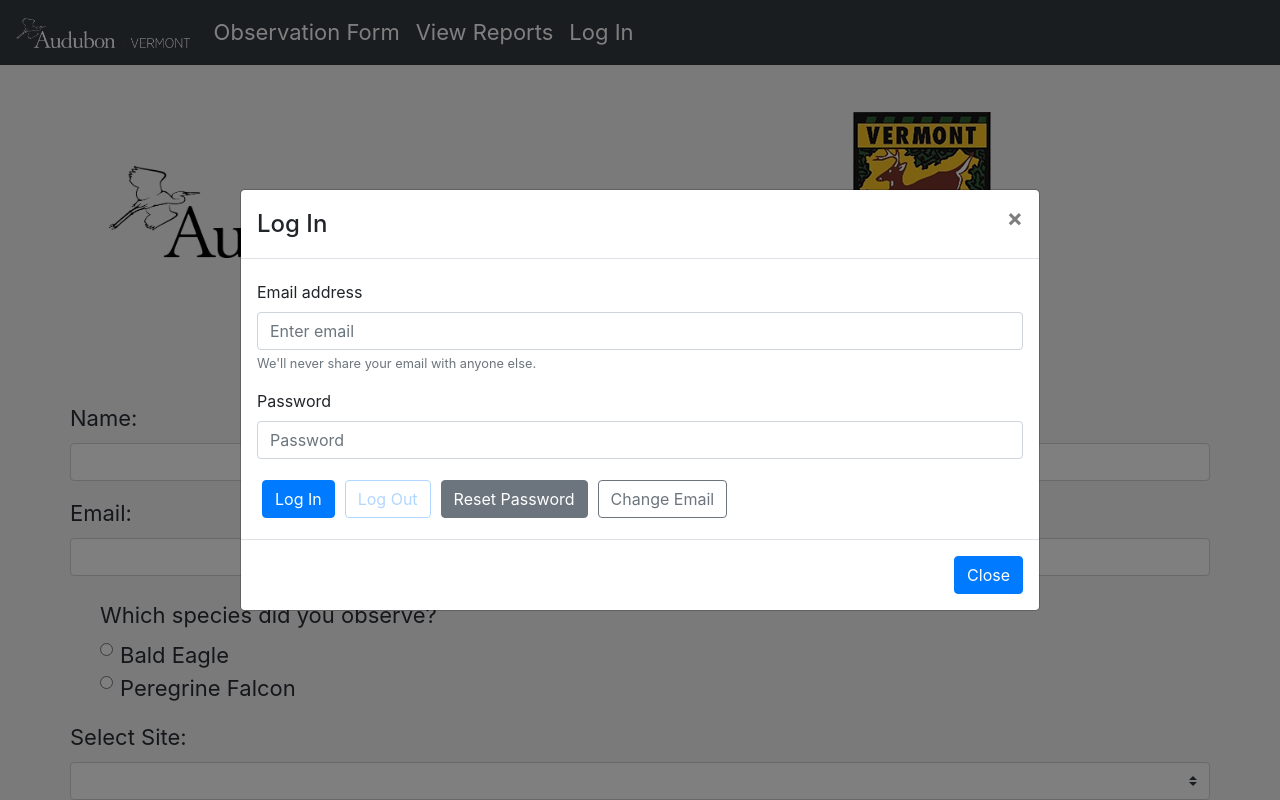
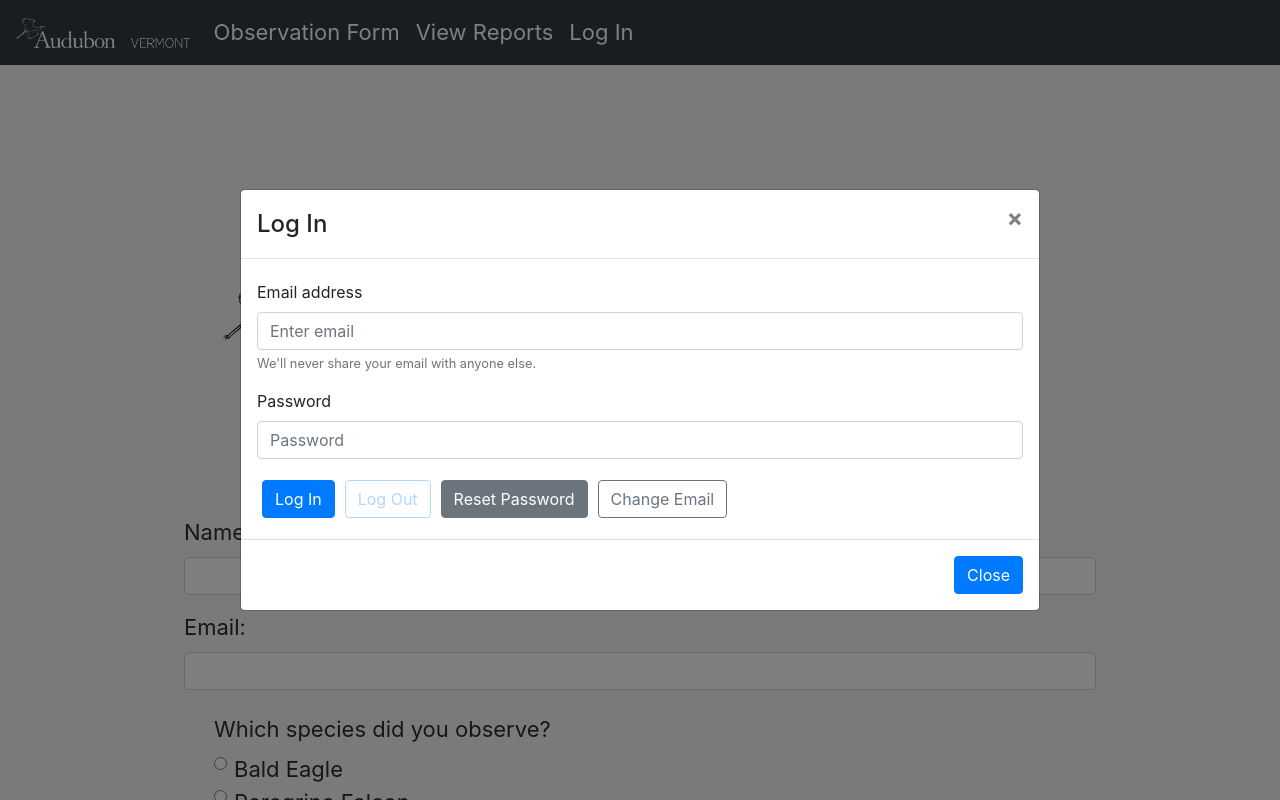
Before and after one commit to pphelps28/Peregrine_Project, a React (Create React App) app in the folder client/: page / in a window 1280 px wide. Shown: the top 800 px of the page. Built offline with nearby package versions, Linux system fonts and the light colour scheme; no server answers.

Commit message:
responsive nav, timepicker, totalTime, margin to form

```diff
--- a/client/package.json
+++ b/client/package.json
@@ -10,9 +10,11 @@
     "firebase": "^7.13.2",
     "react": "^16.13.1",
     "react-bootstrap": "^1.0.0",
+    "react-clock": "^2.4.0",
     "react-datepicker": "^2.14.1",
     "react-dom": "^16.13.1",
-    "react-scripts": "3.4.1"
+    "react-scripts": "3.4.1",
+    "react-time-picker": "^4.0.1"
   },
   "scripts": {
     "start": "react-scripts start",
--- a/client/src/App.css
+++ b/client/src/App.css
@@ -15,6 +15,11 @@
 	height: auto;
 	justify-content: center;
 	align-items: center;
+	margin: 10%;
+}
+
+.form {
+	padding-bottom: 50%;
 }
 
 #toggle-button {
--- a/client/src/App.js
+++ b/client/src/App.js
@@ -88,6 +88,33 @@ class App extends Component {
   temperatureChange = (event) => {
     this.setState({ temperature: event.target.value })
   }
+
+   totalTimeCalculator=(start, end)=>{
+    start = this.state.timeStart.split(":");
+    end = this.state.timeEnd.split(":");
+    console.log('start', start)
+    console.log('end', end)
+
+    var startDate = new Date(0, 0, 0, start[0], start[1], 0);
+    var endDate = new Date(0, 0, 0, end[0], end[1], 0);
+    var diff = endDate.getTime() - startDate.getTime();
+    var hours = Math.floor(diff / 1000 / 60 / 60);
+    console.log('hours', hours)
+
+    diff -= hours * 1000 * 60 * 60;
+    var minutes = Math.floor(diff / 1000 / 60);
+    console.log('minutes', minutes)
+
+
+    // If using time pickers with 24 hours format, add the below line get exact hours
+    if (hours < 0)
+       hours = hours + 24;
+this.setState({
+  totalTime: Number((hours <= 9 ? "0" : "") + hours) + ":" + Number((minutes <= 9 ? "0" : "") + minutes)
+
+})
+console.log(this.state.totalTime)
+}
 
   //--------------------Display form handler --------------//
   seasonChange = (event) => {
@@ -294,7 +321,7 @@ render() {
 
 
   let { name, email, bird, prevBird, site, date_observed, season, mileage, travel, timeStart, timeEnd, totalTime, weatherObservation, temperature, precipitation, cloudCover, windSpeed, observationSummary, young, youngAge, incubation, observation, comments, relationshipStatus, youngStatus, disturbance, displayContent, reportVisible, observationReport, redirect, image } = this.state
-  let { formChange, nameChange, emailChange, birdChange, siteChange, dateChange, seasonChange, mileageChange, travelChange, timeStartChange, timeEndChange, totalTimeChange, weatherObservationChange, temperatureChange, precipitationChange, cloudCoverChange, windSpeedChange, observationChange, youngChange, youngAgeChange, incubationChange, commentsChange, handleSubmit, toggleInput, relationshipStatusChange, youngStatusChange, disturbanceChange, consoleCheck, searchDataBase, displayFullReport, imageChange } = this
+  let { formChange, nameChange, emailChange, birdChange, siteChange, dateChange, seasonChange, mileageChange, travelChange, timeStartChange, timeEndChange, totalTimeChange, weatherObservationChange, temperatureChange, precipitationChange, cloudCoverChange, windSpeedChange, observationChange, youngChange, youngAgeChange, incubationChange, commentsChange, handleSubmit, toggleInput, relationshipStatusChange, youngStatusChange, disturbanceChange, consoleCheck, searchDataBase, displayFullReport, imageChange, totalTimeCalculator } = this
 
 
   return (
@@ -315,7 +342,7 @@ render() {
               timeStartChange={timeStartChange} timeEndChange={timeEndChange} totalTimeChange={totalTimeChange} weatherObservationChange={weatherObservationChange} temperatureChange={temperatureChange} precipitationChange={precipitationChange}
               cloudCoverChange={cloudCoverChange} windSpeedChange={windSpeedChange} observationChange={observationChange} relationshipStatusChange={relationshipStatusChange} youngStatusChange={youngStatusChange} disturbanceChange={disturbanceChange} imageChange={imageChange}
 
-              youngChange={youngChange} youngAgeChange={youngAgeChange} incubationChange={incubationChange} commentsChange={commentsChange} handleSubmit={handleSubmit} formChange={formChange}
+              youngChange={youngChange} youngAgeChange={youngAgeChange} incubationChange={incubationChange} commentsChange={commentsChange} handleSubmit={handleSubmit} formChange={formChange} totalTimeCalculator={totalTimeCalculator}
             />
           </Route>
           <Route path='/display'>
--- a/client/src/components/InputForm.js
+++ b/client/src/components/InputForm.js
@@ -1,14 +1,15 @@
 import React from 'react';
 import DatePicker from 'react-datepicker';
+import TimePicker from 'react-time-picker';
 import { Form, Col } from 'react-bootstrap';
-import Header from '../components/Header'
+import Header from '../components/Header';
 
 export default function InputForm(props) {
 	return (
-		<div>
+		<div className="form">
 			<Header />
 			<Form className="d-xs-block d-sm-block d-md-block d-lg-block d-xl-block">
-				<h3 className='title'>Observation Form</h3>
+				<h3 className="title">Observation Form</h3>
 				{/*------------------------- Insert name ----------------------*/}
 				<div className="form-group">
 					<label>Name: </label>
@@ -61,7 +62,7 @@ export default function InputForm(props) {
 				<Form.Group controlId="exampleForm.SelectCustom">
 					<Form.Label>Select Site:</Form.Label>
 					<Form.Control as="select" custom value={props.site} onChange={props.siteChange}>
-						<option></option>
+						<option />
 						<option>Arrowhead Mountain (Milton)</option>
 						<option>Bald Mountain (West Haven)</option>
 						<option>Ball Mountain (Jamaica)</option>
@@ -152,6 +153,11 @@ export default function InputForm(props) {
 				</div>
 				{/* --------------------------------------- Observation Start Time ------------------------------*/}
 				<div className="form-group">
+				<label>Start Time of Observtion:</label>
+				<br></br>
+				<TimePicker amPmAriaLabel  selected={props.timeStart} onChange={props.timeStartChange} />
+				</div>
+				{/* <div className="form-group">
 					<label>Observation Start Time: </label>
 					<div>
 						<DatePicker
@@ -161,9 +167,15 @@ export default function InputForm(props) {
 							dateFormat="Pp"
 						/>
 					</div>
-				</div>
+				</div> */}
 				{/* -------------------------------------- Observation End Time -------------------------- */}
 				<div className="form-group">
+				<label>End Time of Observation:</label>
+				<br></br>
+				<TimePicker amPmAriaLabel selected={props.timeEnd} onChange={props.timeEndChange}  />
+				</div>
+
+				{/* <div className="form-group">
 					<label>Observation End Time: </label>
 					<div>
 						<DatePicker
@@ -173,7 +185,7 @@ export default function InputForm(props) {
 							dateFormat="Pp"
 						/>
 					</div>
-				</div>
+				</div> */}
 				{/* ----------------------------------- Total Observation Time --------------------------- */}
 				<div className="form-group">
 					<label>Total Observation Time: </label>
@@ -182,6 +194,7 @@ export default function InputForm(props) {
 						required
 						className="form-control"
 						name="totalTime"
+						onClick={props.totalTimeCalculator}
 						value={props.totalTime}
 						onChange={props.formChange}
 					/>
@@ -213,9 +226,7 @@ export default function InputForm(props) {
 				{/* ------------------------- Precipitation ---------------------------------*/}
 				<Form.Group as={Col}>
 					<Form.Label as="legend" column sm={10}>
-
 						Precipitation:
-
 					</Form.Label>
 					<Col sm={10}>
 						<Form.Check
@@ -350,6 +361,7 @@ export default function InputForm(props) {
 				</Form.Group>
 
 				{/* ---------------------------------Observation Summary ----------------------- */}
+				{/* ---------------------------------Relationship Status  -----------------------*/}
 				<Form.Group as={Col}>
 					<Form.Label as="legend" column sm={10}>
 						Relationship Status:
@@ -370,7 +382,6 @@ export default function InputForm(props) {
 							name="relationshipStatus"
 							id="formHorizontalRadios16"
 							onChange={props.formChange}
-
 						/>
 						<Form.Check
 							type="radio"
@@ -382,6 +393,7 @@ export default function InputForm(props) {
 						/>
 					</Col>
 				</Form.Group>
+				{/* ----------------------------Nesting Status  -----------------------*/}
 				<Form.Group as={Col}>
 					<Form.Label as="legend" column sm={10}>
 						Nesting Status:
@@ -421,13 +433,14 @@ export default function InputForm(props) {
 						/>
 					</Col>
 				</Form.Group>
-					<Form.Group as={Col} >
+				{/* ------------------ Disturbacne --------------------------- */}
+				<Form.Group as={Col}>
 					<Form.Label as="legend" column sm={10}>
 						Disturbance:
 					</Form.Label>
-						<Col  sm={10}>
+					<Col sm={10}>
 						<Form.Check
-							type="radio"
+							type="checkbox"
 							label="Human Disturbance"
 							value="Human Disturbance"
 							name="disturbance"
@@ -474,7 +487,14 @@ export default function InputForm(props) {
 				</div>
 				{/* -------------------image upload -------------------- */}
 				<label for="img">Select image:</label>
-  						<input onChange={props.imageChange} className="form-control" type="file" id="img" name="img" accept="image/*"></input>
+				<input
+					onChange={props.imageChange}
+					className="form-control"
+					type="file"
+					id="img"
+					name="img"
+					accept="image/*"
+				/>
 
 				{/* -----------------------------Recorded Observations ------------------- */}
 				<div className="form-group">
@@ -504,7 +524,6 @@ export default function InputForm(props) {
 				</div>
 				{/* --------------------------Submit-------------------------------- */}
 				<input type="submit" value="Submit Form" className="btn btn-primary" onClick={props.handleSubmit} />
-
 			</Form>
 		</div>
 	);
--- a/client/src/components/Navbar.js
+++ b/client/src/components/Navbar.js
@@ -1,6 +1,6 @@
 import React, { Component } from 'react';
-import { Navbar, Nav, } from 'react-bootstrap';
-import { Link } from 'react-router-dom'
+import { Navbar, Nav } from 'react-bootstrap';
+import { Link } from 'react-router-dom';
 import ModalLogIn from '../components/ModalLogIn';
 
 export class NavBar extends Component {
@@ -14,21 +14,34 @@ export class NavBar extends Component {
 	render() {
 		return (
 			<div>
-				<Navbar fixed="top" bg="dark" variant="dark" className='navContainer'>
-					<Navbar.Brand><Link to='/' className='link'><img className='brandImage' src='../../img/Audubon_H_WHT_VT.png'></img></Link></Navbar.Brand>
-					<Nav className="mr-auto">
-						<Nav.Link ><Link to='/' className='link'>Observation Form</Link></Nav.Link>
-						<Nav.Link onClick={this.props.toggleInput}><Link to="/display" className='link'>View Reports</Link></Nav.Link>
-						<Nav.Link>
-							<ModalLogIn />
-						</Nav.Link>
-					</Nav>
+				<Navbar fixed="top" bg="dark" variant="dark" className="navContainer" expand="lg">
+					<Navbar.Brand>
+						<Link to="/" className="link">
+							<img className="brandImage" src="../../img/Audubon_H_WHT_VT.png" />
+						</Link>
+					</Navbar.Brand>
+					<Navbar.Toggle aria-controls="basic-navbar-nav" />
+					<Navbar.Collapse id="basic-navbar-nav">
+						<Nav className="mr-auto">
+							<Nav.Link>
+								<Link to="/" className="link">
+									Observation Form
+								</Link>
+							</Nav.Link>
+							<Nav.Link onClick={this.props.toggleInput}>
+								<Link to="/display" className="link">
+									View Reports
+								</Link>
+							</Nav.Link>
+							<Nav.Link>
+								<ModalLogIn />
+							</Nav.Link>
+						</Nav>
+					</Navbar.Collapse>
 				</Navbar>
 			</div>
 		);
 	}
 }
 
-
-
 export default NavBar;
--- a/client/src/components/ReportModal.js
+++ b/client/src/components/ReportModal.js
@@ -5,7 +5,7 @@ export default function ReportModal(props) {
     let data = props.observationReport
     return (
 
-        <div id='report_page'>
+        <div id='report_page' className="d-xs-block d-sm-block d-md-block d-lg-block d-xl-block form">
 
             <table className="table table-striped">
                 <thead>
```
Also changed, not shown: client/src/components/Display.js (+18 -4 lines), 1 other file (tests, documents, lock files or other folders). Lines whose indentation alone changed are shown as unchanged.
